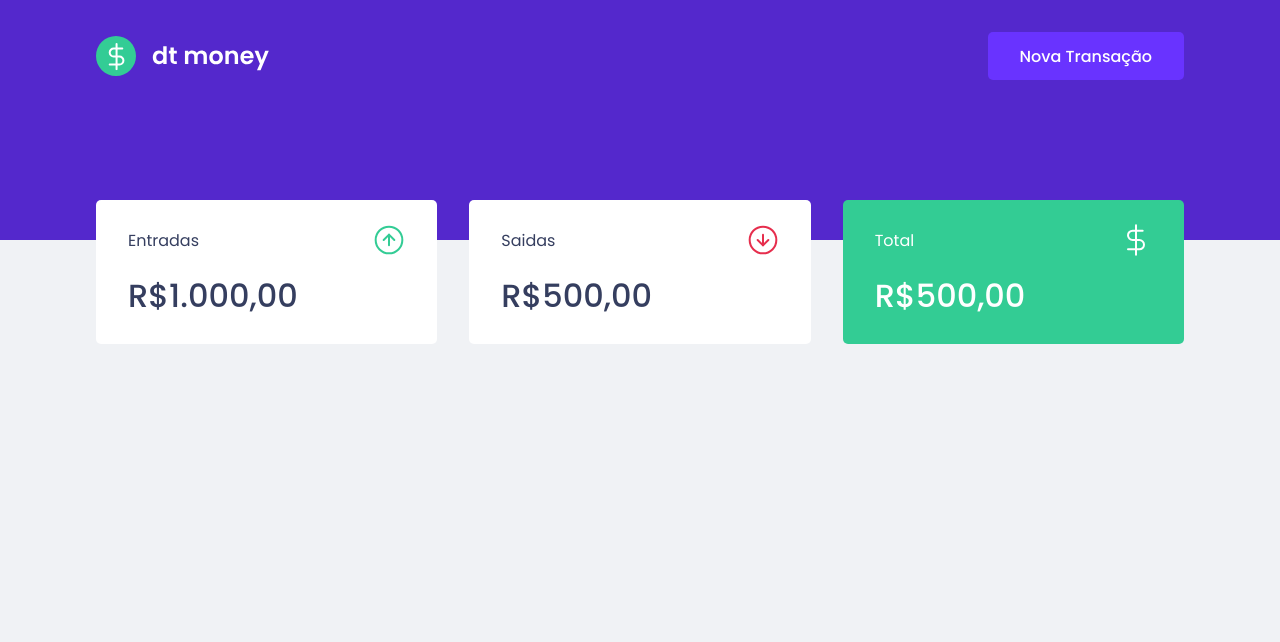
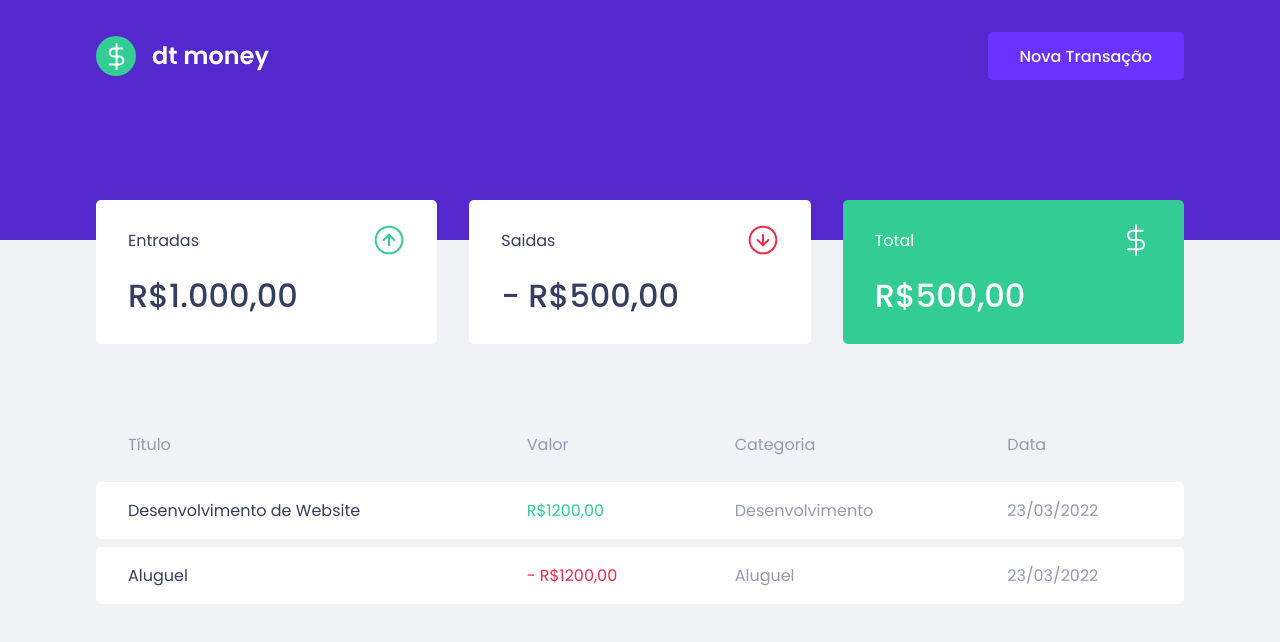
Before and after one commit to renan5g/ignite-dtmoney, a React (Vite) app: page / in a window 1280 px wide. Shown: the top 642 px of the page. Built offline with nearby package versions, Linux system fonts and the light colour scheme.

Commit message:
feat: TransactionsTable component

```diff
--- a/src/components/Dashboard/index.tsx
+++ b/src/components/Dashboard/index.tsx
@@ -1,4 +1,5 @@
 import { Summary } from '@components/Summary';
+import { TransactionsTable } from '@components/TransactionsTable';
 
 import * as S from './styles';
 
@@ -6,6 +7,7 @@ export function Dashboard() {
   return (
     <S.Container>
       <Summary />
+      <TransactionsTable />
     </S.Container>
   );
 }
--- a/src/components/Summary/index.tsx
+++ b/src/components/Summary/index.tsx
@@ -19,7 +19,7 @@ export function Summary() {
           <OutcomeIcon />
         </S.CardHeader>
 
-        <strong>R$500,00</strong>
+        <strong> - R$500,00</strong>
       </S.CardWrapper>
 
       <S.CardWrapper highlight>
--- /dev/null
+++ b/src/components/TransactionsTable/index.tsx
@@ -0,0 +1,33 @@
+import * as S from './styles';
+
+export function TransactionsTable() {
+  return (
+    <S.Container>
+      <S.Transactions>
+        <thead>
+          <tr>
+            <th>Título</th>
+            <th>Valor</th>
+            <th>Categoria</th>
+            <th>Data</th>
+          </tr>
+        </thead>
+
+        <tbody>
+          <tr>
+            <S.Td>Desenvolvimento de Website</S.Td>
+            <S.Td type="input">R$1200,00</S.Td>
+            <S.Td>Desenvolvimento</S.Td>
+            <S.Td>23/03/2022</S.Td>
+          </tr>
+          <tr>
+            <S.Td>Aluguel</S.Td>
+            <S.Td type="output"> - R$1200,00</S.Td>
+            <S.Td>Aluguel</S.Td>
+            <S.Td>23/03/2022</S.Td>
+          </tr>
+        </tbody>
+      </S.Transactions>
+    </S.Container>
+  );
+}
--- /dev/null
+++ b/src/components/TransactionsTable/styles.ts
@@ -0,0 +1,51 @@
+import { styled } from '@styles/stitches';
+
+export const Container = styled('section', {
+  marginTop: '$16',
+  overflowX: 'scroll',
+
+  '&::-webkit-scrollbar': {
+    display: 'none',
+  },
+});
+
+export const Transactions = styled('table', {
+  width: '100%',
+  borderSpacing: '0 0.5rem',
+
+  '& th': {
+    textAlign: 'left',
+    color: '$text_body',
+    padding: '$4 $8',
+    fontWeight: 400,
+    lineHeight: '$base',
+  },
+});
+
+export const Td = styled('td', {
+  bg: '$shape',
+  padding: '$4 $8',
+  border: 0,
+  color: '$text_body',
+
+  '&:first-child': {
+    borderRadius: '$sm 0 0 $sm',
+    color: '$text_title',
+  },
+
+  '&:last-child': {
+    borderRadius: '0 $sm $sm 0',
+  },
+
+  variants: {
+    type: {
+      input: {
+        color: '$green',
+      },
+
+      output: {
+        color: '$red',
+      },
+    },
+  },
+});
```
